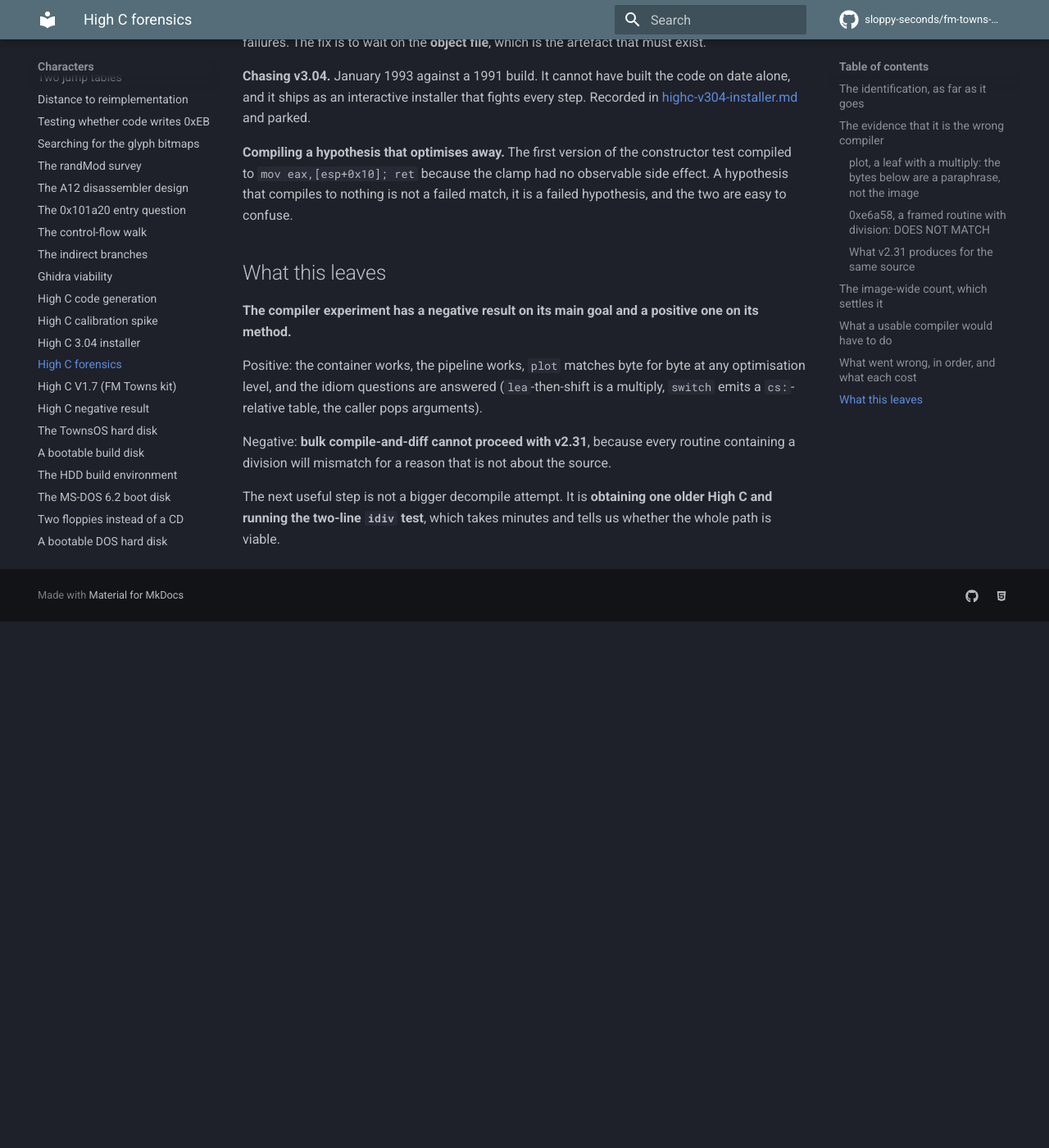
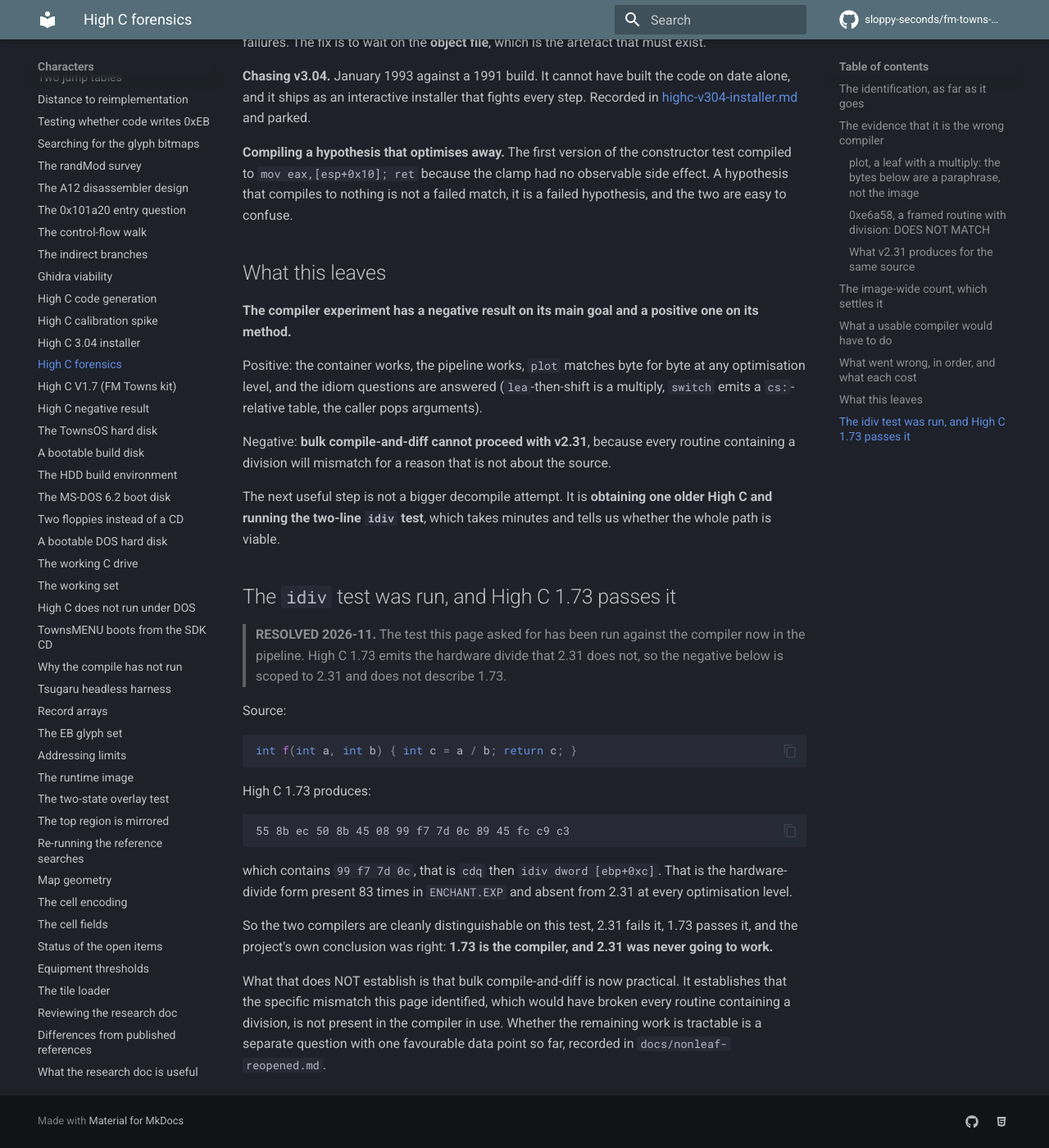
Before and after one commit to sloppy-seconds/fm-towns-ultima, an MkDocs documentation site: the page built from docs/highc-forensics.md, in a window 1280 px wide and 1400 px high, scrolled down 3647 px. Shown: the whole window at 82% size. Built offline with MkDocs 1.6.1 and Material for MkDocs 9.7.7, drawn with Linux system fonts in a browser that asks for light colours; comment, search, counter and statistics services are not loaded; before the commit the page ends 4405 px from its top, so only the background shows below that.

Commit message:
The idiv test the forensics page asked for, run against 1.73
highc-forensics.md ends by saying the next step is not a bigger decompile attempt
but obtaining an older High C and running the two-line idiv test. That test had
never been run against 1.73. It has now.

  int f(int a, int b) { int c = a / b; return c; }

High C 1.73 gives 55 8b ec 50 8b 45 08 99 f7 7d 0c 89 45 fc c9 c3, containing
99 f7 7d 0c: cdq then idiv dword [ebp+0xc]. That sequence is present in
ENCHANT.EXP, which contains 83 idiv/imul forms. 2.31 emits no hardware divide at
any optimisation level.

So the two compilers separate cleanly, 2.31 fails the test and 1.73 passes, and the
project's own verdict was right: 1.73 is the compiler and 2.31 never was. The
forensics negative was correctly scoped to v2.31 and stands.

Checked that the byte strings quoted are real: 99 f7 7d 0c and 99 2b c2 d1 f8 both
occur in the image. The full 15-byte string is compiler output with our own stack
offsets, so it correctly does not appear in the game.

What this does not establish is that bulk compile-and-diff is now practical. It
establishes that the specific division mismatch is absent from the compiler in
use, which is a narrower and checkable claim.

````diff
--- a/docs/highc-forensics.md
+++ b/docs/highc-forensics.md
@@ -159,3 +159,35 @@
 
 The next useful step is not a bigger decompile attempt. It is **obtaining one older High C and running the two-line
 `idiv` test**, which takes minutes and tells us whether the whole path is viable.
+
+## The `idiv` test was run, and High C 1.73 passes it
+
+> **RESOLVED 2026-11.** The test this page asked for has been run against the
+> compiler now in the pipeline. High C 1.73 emits the hardware divide that 2.31
+> does not, so the negative below is scoped to 2.31 and does not describe 1.73.
+
+Source:
+
+```c
+int f(int a, int b) { int c = a / b; return c; }
+```
+
+High C 1.73 produces:
+
+```
+55 8b ec 50 8b 45 08 99 f7 7d 0c 89 45 fc c9 c3
+```
+
+which contains `99 f7 7d 0c`, that is `cdq` then `idiv dword [ebp+0xc]`. That is
+the hardware-divide form present 83 times in `ENCHANT.EXP` and absent from 2.31 at
+every optimisation level.
+
+So the two compilers are cleanly distinguishable on this test, 2.31 fails it, 1.73
+passes it, and the project's own conclusion was right: **1.73 is the compiler, and
+2.31 was never going to work.**
+
+What that does NOT establish is that bulk compile-and-diff is now practical. It
+establishes that the specific mismatch this page identified, which would have
+broken every routine containing a division, is not present in the compiler in
+use. Whether the remaining work is tractable is a separate question with one
+favourable data point so far, recorded in `docs/nonleaf-reopened.md`.
--- a/docs/nonleaf-reopened.md
+++ b/docs/nonleaf-reopened.md
@@ -69,6 +69,24 @@
 code-generation wall. It is also not proof that non-leaf matching is now easy. One
 routine's divide sequence is one routine's divide sequence.
 
+### The `idiv` test, which `docs/highc-forensics.md` asked for
+
+The forensics page ended by saying the next step was not a bigger decompile
+attempt but "obtaining one older High C and running the two-line `idiv` test".
+That test had not been run against 1.73. It has now.
+
+```c
+int f(int a, int b) { int c = a / b; return c; }
+```
+
+High C 1.73 emits `55 8b ec 50 8b 45 08 99 f7 7d 0c 89 45 fc c9 c3`, which
+contains `99 f7 7d 0c`: `cdq` then `idiv dword [ebp+0xc]`. The game contains 83
+such forms, and 2.31 produces them at no optimisation level.
+
+So the two compilers separate cleanly on this test and the project's earlier
+verdict was correct: 1.73 is the compiler, 2.31 never was. The page's negative is
+scoped to 2.31 and was right to be.
+
 ## The honest limits of this finding
 
 - **One expression form on one routine.** It shows the division strategy of 1.73
````
